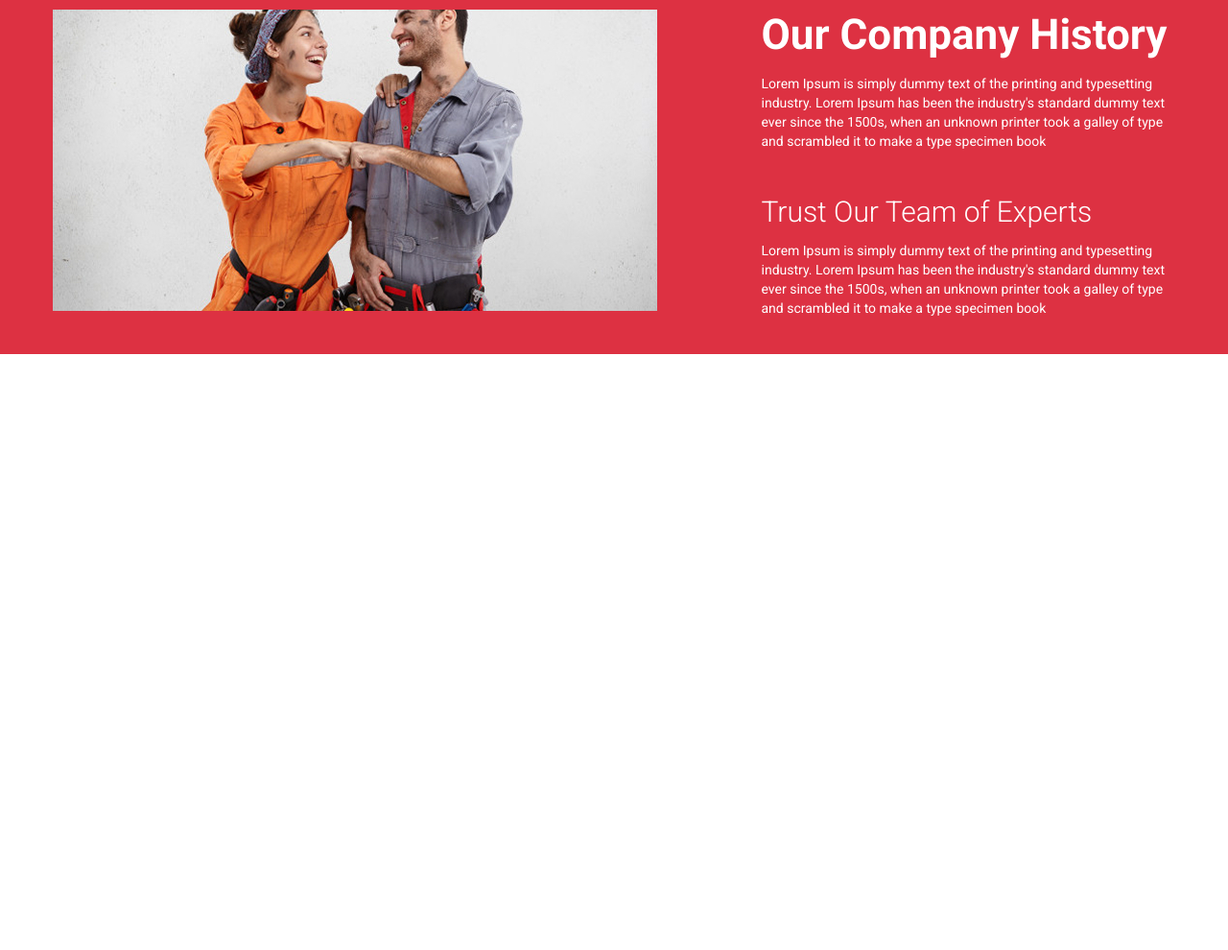
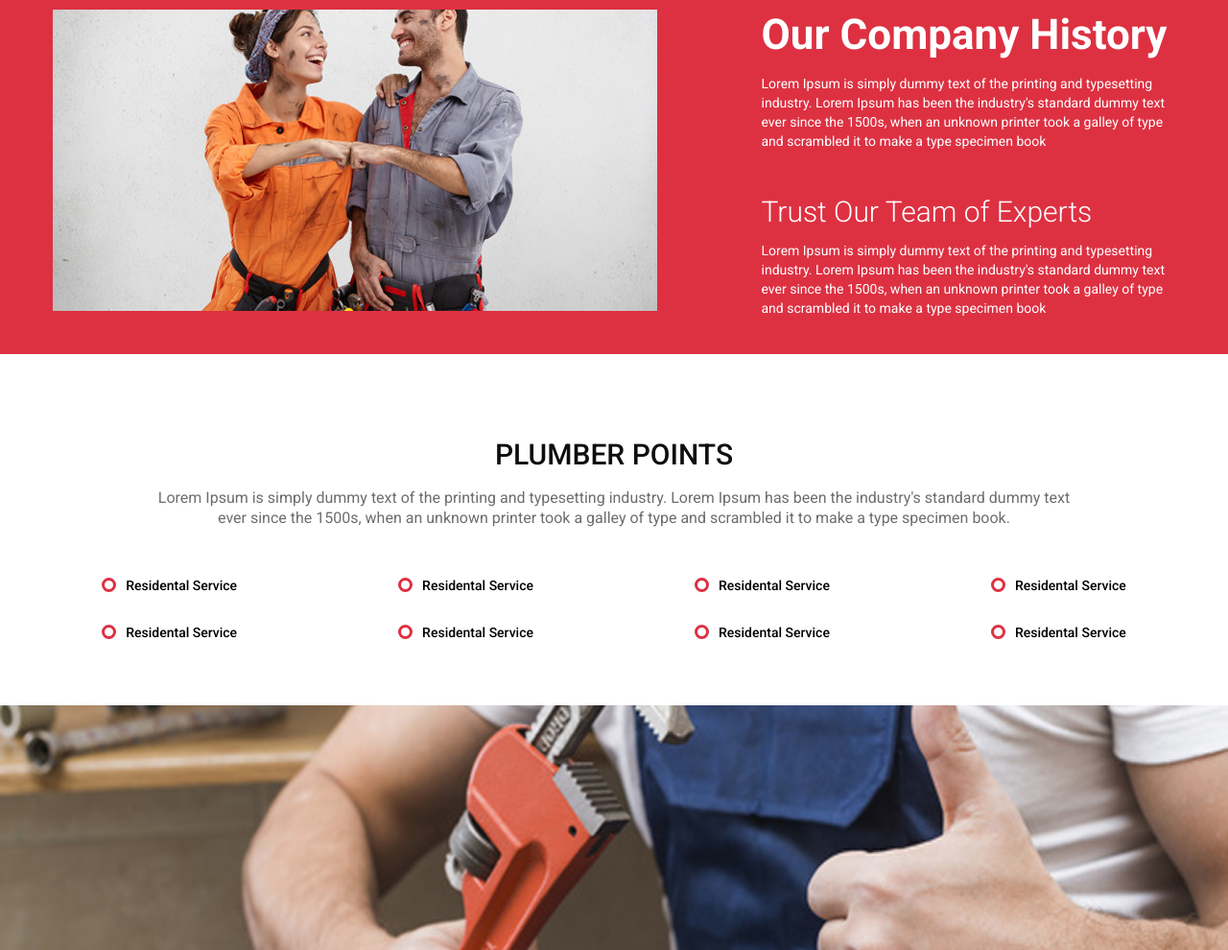
Before and after one commit to Rahat-Hridoy/Plumber-Point, a website: page index.html in a window 1280 px wide. Shown: the part 1439-2429 px from the top of the page at 96% size. Before the commit the page ends 1808 px from the top, so only its background shows below. Drawn offline with nearby package versions, Linux system fonts and the light colour scheme.

Commit message:
complete Plumber-Point & Figure Section

```diff
--- a/index.html
+++ b/index.html
@@ -259,6 +259,100 @@
         </div>
       </section>
       <!-- History section End -->
+      <!-- Plumber point start -->
+      <section>
+        <div class="container mx-auto">
+          <div
+            class="flex flex-col justify-center items-center pt-[87px] pb-[66px]"
+          >
+            <h2 class="text-[#0E0E0E] text-3xl font-medium uppercase">
+              Plumber Points
+            </h2>
+            <p
+              class="text-[#6D6D6D] text-center leading-[133%] max-w-[983px] py-[16px]"
+            >
+              Lorem Ipsum is simply dummy text of the printing and typesetting
+              industry. Lorem Ipsum has been the industry's standard dummy text
+              ever since the 1500s, when an unknown printer took a galley of
+              type and scrambled it to make a type specimen book.
+            </p>
+            <div class="grid grid-cols-4 gap-x-[168px] gap-y-[29px] mt-[33px]">
+              <div class="radio-items flex items-center justify-center gap-2.5">
+                <img
+                  src="./assets/radio.svg"
+                  alt="icon"
+                  class="w-[15px] h-[15px]"
+                />
+                <h3 class="font-medium text-sm">Residental Service</h3>
+              </div>
+              <div class="radio-items flex items-center justify-center gap-2.5">
+                <img
+                  src="./assets/radio.svg"
+                  alt="icon"
+                  class="w-[15px] h-[15px]"
+                />
+                <h3 class="font-medium text-sm">Residental Service</h3>
+              </div>
+              <div class="radio-items flex items-center justify-center gap-2.5">
+                <img
+                  src="./assets/radio.svg"
+                  alt="icon"
+                  class="w-[15px] h-[15px]"
+                />
+                <h3 class="font-medium text-sm">Residental Service</h3>
+              </div>
+              <div class="radio-items flex items-center justify-center gap-2.5">
+                <img
+                  src="./assets/radio.svg"
+                  alt="icon"
+                  class="w-[15px] h-[15px]"
+                />
+                <h3 class="font-medium text-sm">Residental Service</h3>
+              </div>
+              <div class="radio-items flex items-center justify-center gap-2.5">
+                <img
+                  src="./assets/radio.svg"
+                  alt="icon"
+                  class="w-[15px] h-[15px]"
+                />
+                <h3 class="font-medium text-sm">Residental Service</h3>
+              </div>
+              <div class="radio-items flex items-center justify-center gap-2.5">
+                <img
+                  src="./assets/radio.svg"
+                  alt="icon"
+                  class="w-[15px] h-[15px]"
+                />
+                <h3 class="font-medium text-sm">Residental Service</h3>
+              </div>
+              <div class="radio-items flex items-center justify-center gap-2.5">
+                <img
+                  src="./assets/radio.svg"
+                  alt="icon"
+                  class="w-[15px] h-[15px]"
+                />
+                <h3 class="font-medium text-sm">Residental Service</h3>
+              </div>
+              <div class="radio-items flex items-center justify-center gap-2.5">
+                <img
+                  src="./assets/radio.svg"
+                  alt="icon"
+                  class="w-[15px] h-[15px]"
+                />
+                <h3 class="font-medium text-sm">Residental Service</h3>
+              </div>
+            </div>
+          </div>
+        </div>
+      </section>
+      <!-- Plumber point End -->
+      <!-- figure start -->
+      <section>
+        <img src="./assets/image 4.jpg" alt="figure" class="h-[255px] m-auto" />
+      </section>
+      <!-- figure End -->
     </main>
   </body>
 </html>
+
+<!-- npx @tailwindcss/cli -i ./src/input.css -o ./src/output.css --watch -->
```
Also changed, not shown: assets/image 12.png (added), assets/radio.svg (added), src/output.css.
